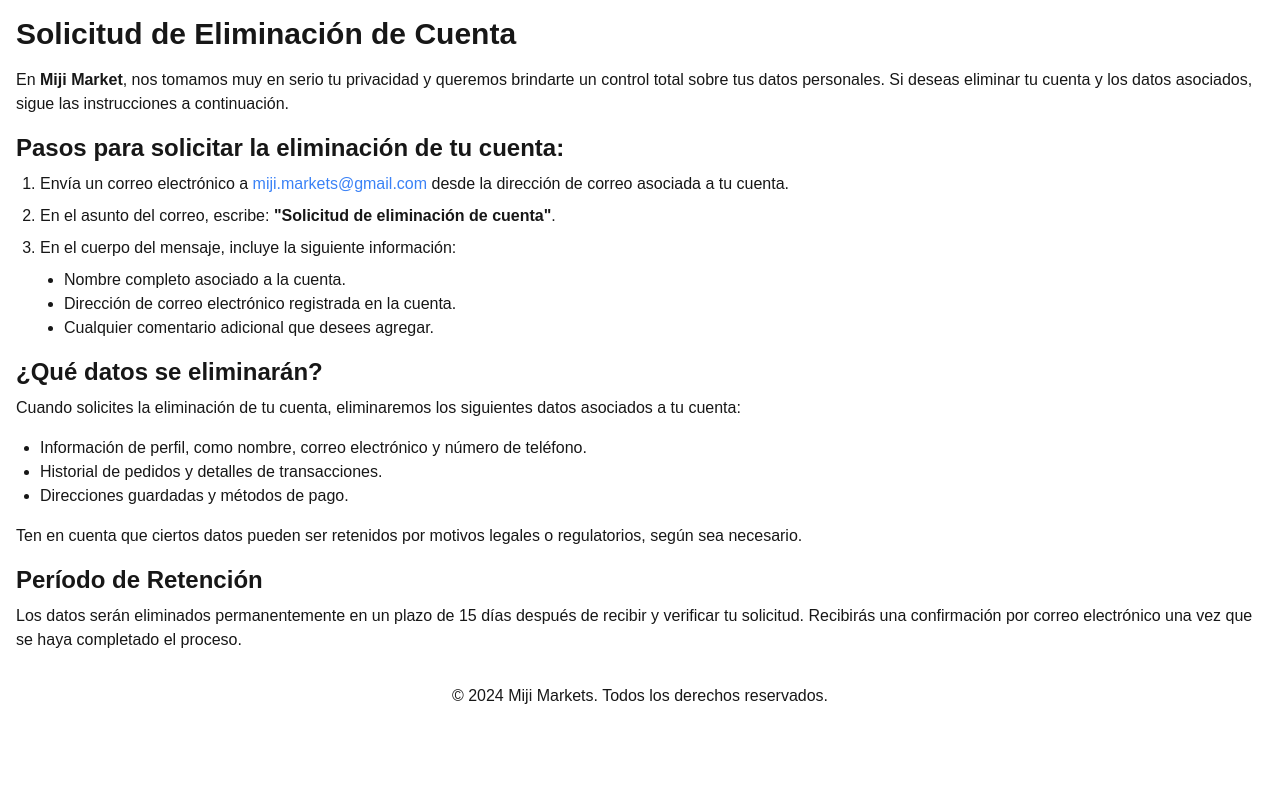
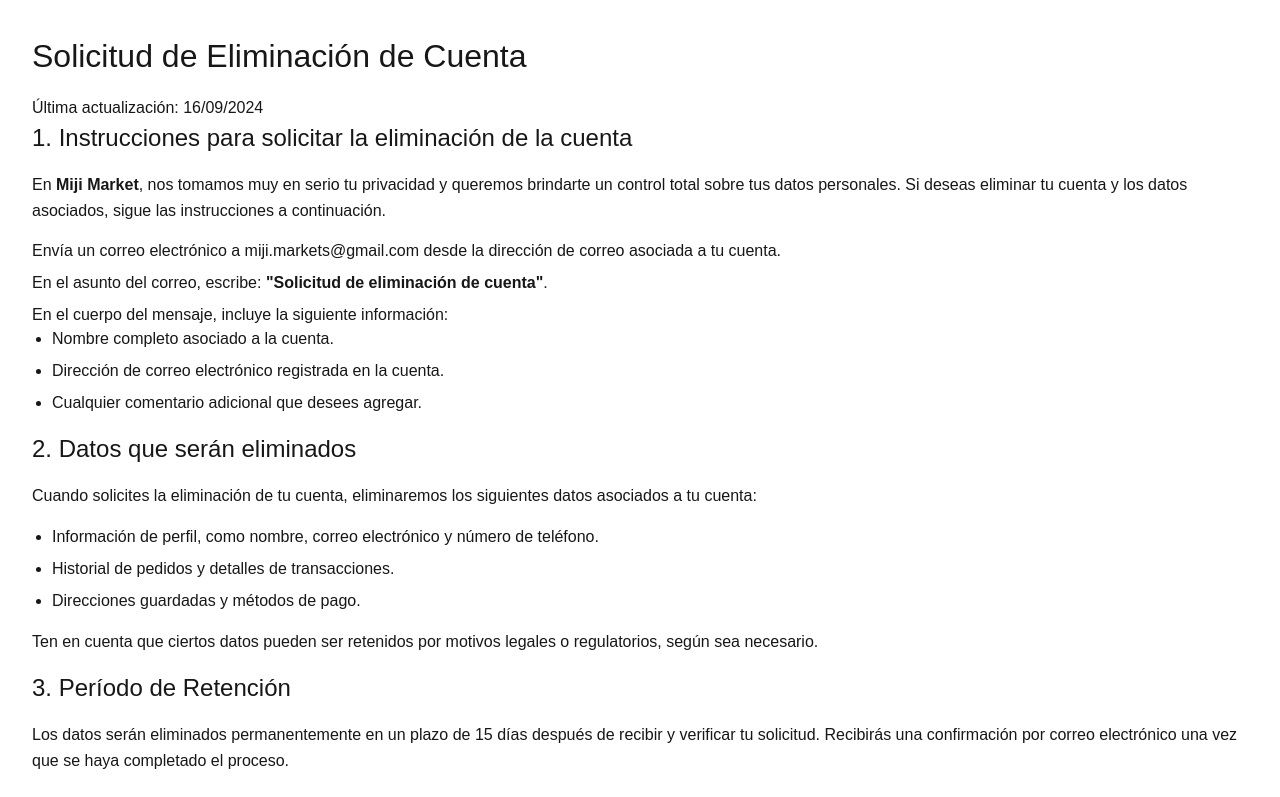
Before and after one commit to marzava91/TyC, a Next.js app: page /eliminar-cuenta in a window 1280 px wide. Shown: the top 797 px of the page. Built offline with nearby package versions, Linux system fonts and the light colour scheme.

Commit message:
Corrección de errores en eliminar-cuenta

```diff
--- a/app/eliminar-cuenta/page.js
+++ b/app/eliminar-cuenta/page.js
@@ -1,28 +1,25 @@
-import React from 'react';
+import './../styles.css';
 
 export default function EliminarCuenta() {
   return (
-    <div className='container mx-auto p-4'>
-      <header>
-        <h1 className='text-3xl font-bold mb-4'>Solicitud de Eliminación de Cuenta</h1>
-      </header>
+    <div style={{ padding: '2rem' }}>
+      <h1>Solicitud de Eliminación de Cuenta</h1>
+      <h3>Última actualización: 16/09/2024</h3>
 
-      <section>
-        <p className='mb-4'>
+      <h2>1. Instrucciones para solicitar la eliminación de la cuenta</h2>
+      <p>
         En <strong>Miji Market</strong>, nos tomamos muy en serio tu privacidad y queremos brindarte un control total sobre tus datos personales. Si deseas eliminar tu cuenta y los datos asociados, sigue las instrucciones a continuación.
       </p>
-
-        <h2 className='text-2xl font-bold mb-2'>Pasos para solicitar la eliminación de tu cuenta:</h2>
-        <ol className='list-decimal ml-6 mb-4'>
-          <li className='mb-2'>
-            Envía un correo electrónico a <a href='mailto:miji.markets@gmail.com' className='text-blue-500 hover:underline'>miji.markets@gmail.com</a> desde la dirección de correo asociada a tu cuenta.
+      <ol>
+        <li>
+          Envía un correo electrónico a <a href="mailto:miji.markets@gmail.com">miji.markets@gmail.com</a> desde la dirección de correo asociada a tu cuenta.
         </li>
-          <li className='mb-2'>
-            En el asunto del correo, escribe: <strong>&quot;Solicitud de eliminación de cuenta&quot;</strong>.
+        <li>
+          En el asunto del correo, escribe: <strong>"Solicitud de eliminación de cuenta"</strong>.
         </li>
-          <li className='mb-2'>
+        <li>
           En el cuerpo del mensaje, incluye la siguiente información:
-            <ul className='list-disc ml-6 mt-2'>
+          <ul>
             <li>Nombre completo asociado a la cuenta.</li>
             <li>Dirección de correo electrónico registrada en la cuenta.</li>
             <li>Cualquier comentario adicional que desees agregar.</li>
@@ -30,27 +27,31 @@ export default function EliminarCuenta() {
         </li>
       </ol>
 
-        <h2 className='text-2xl font-bold mb-2'>¿Qué datos se eliminarán?</h2>
-        <p className='mb-4'>
+      <h2>2. Datos que serán eliminados</h2>
+      <p>
         Cuando solicites la eliminación de tu cuenta, eliminaremos los siguientes datos asociados a tu cuenta:
       </p>
-        <ul className='list-disc ml-6 mb-4'>
+      <ul>
         <li>Información de perfil, como nombre, correo electrónico y número de teléfono.</li>
         <li>Historial de pedidos y detalles de transacciones.</li>
         <li>Direcciones guardadas y métodos de pago.</li>
       </ul>
-        <p className='mb-4'>
+      <p>
         Ten en cuenta que ciertos datos pueden ser retenidos por motivos legales o regulatorios, según sea necesario.
       </p>
 
-        <h2 className='text-2xl font-bold mb-2'>Período de Retención</h2>
-        <p className='mb-4'>
+      <h2>3. Período de Retención</h2>
+      <p>
         Los datos serán eliminados permanentemente en un plazo de 15 días después de recibir y verificar tu solicitud. Recibirás una confirmación por correo electrónico una vez que se haya completado el proceso.
       </p>
-      </section>
 
-      <footer className='mt-8'>
-        <p className='text-center'>&copy; 2024 Miji Markets. Todos los derechos reservados.</p>
+      <h2>4. Contacto para más información</h2>
+      <p>
+        Si tienes alguna pregunta sobre la eliminación de tu cuenta o sobre cómo manejamos tus datos personales, no dudes en ponerte en contacto con nosotros a través del correo <a href="mailto:miji.markets@gmail.com">miji.markets@gmail.com</a>.
+      </p>
+
+      <footer style={{ marginTop: '2rem', textAlign: 'center' }}>
+        <p>&copy; 2024 Miji Markets. Todos los derechos reservados.</p>
       </footer>
     </div>
   );
```
Lines whose indentation alone changed are shown as unchanged.
